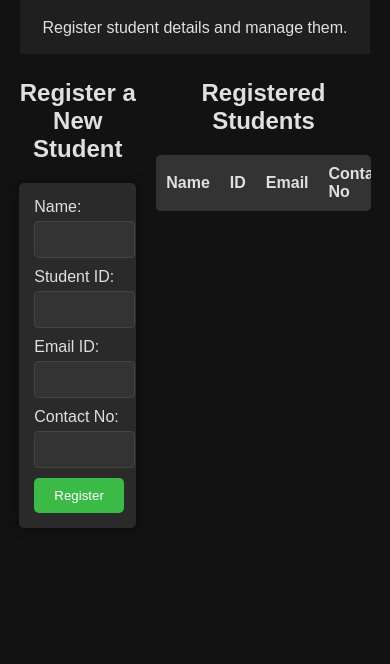
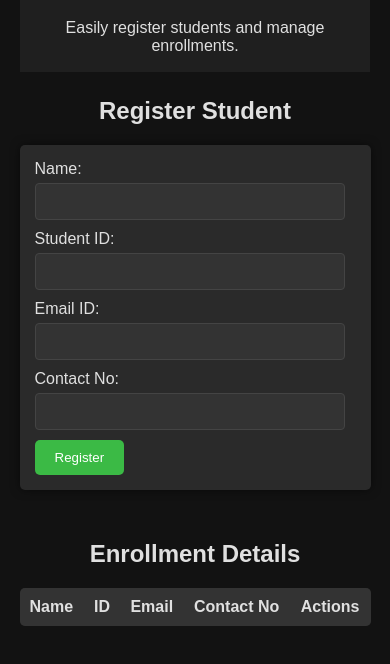
Before and after one commit to goyal1510/Student-Registration-System, a plain HTML site: page demo.html in a window 390 px wide. Shown: the part 104-768 px from the top of the page. Drawn offline with Linux system fonts and the light colour scheme.

Commit message:
responsiveness aaplied

```diff
--- a/index.html
+++ b/demo.html
@@ -16,12 +16,14 @@
 
     <header>
         <h1>Student Registration System</h1>
-        <p>Register student details and manage them.</p>
+        <p>
+            Easily register students and manage enrollments.
+        </p>
     </header>
 
     <div class="new-record">
         <section class="new-student">
-            <h2>Register a New Student</h2>
+            <h2>Register Student</h2>
             <form id="studentForm">
                 <label for="studentName">Name:</label>
                 <input type="text" id="studentName" required>
@@ -40,7 +42,7 @@
         </section>
 
         <section class="student-record">
-            <h2>Registered Students</h2>
+            <h2>Enrollment Details</h2>
             <div class="table-container">
                 <table>
                     <thead>
--- a/styles.css
+++ b/styles.css
@@ -131,3 +131,18 @@ h2 {
   text-align: center;
   color: #e0e0e0;
 }
+
+@media (max-width: 780px) {
+  .new-record {
+    flex-direction: column;
+    align-items: center;
+  }
+
+  .new-student {
+    width: 90%;
+  }
+
+  .student-record {
+    width: 90%;
+  }
+}
```
Also changed, not shown: Sample Images/Demo.png.
